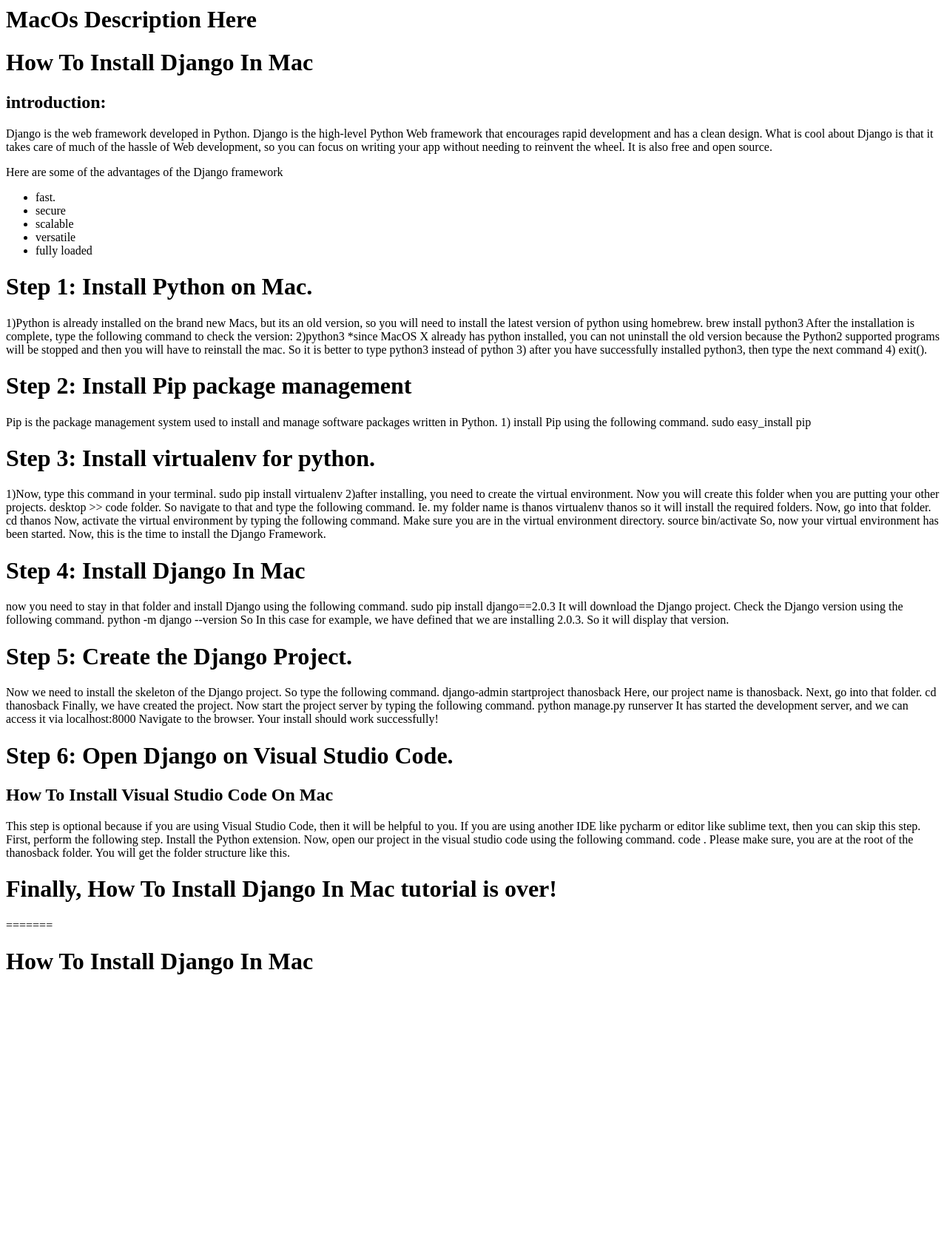
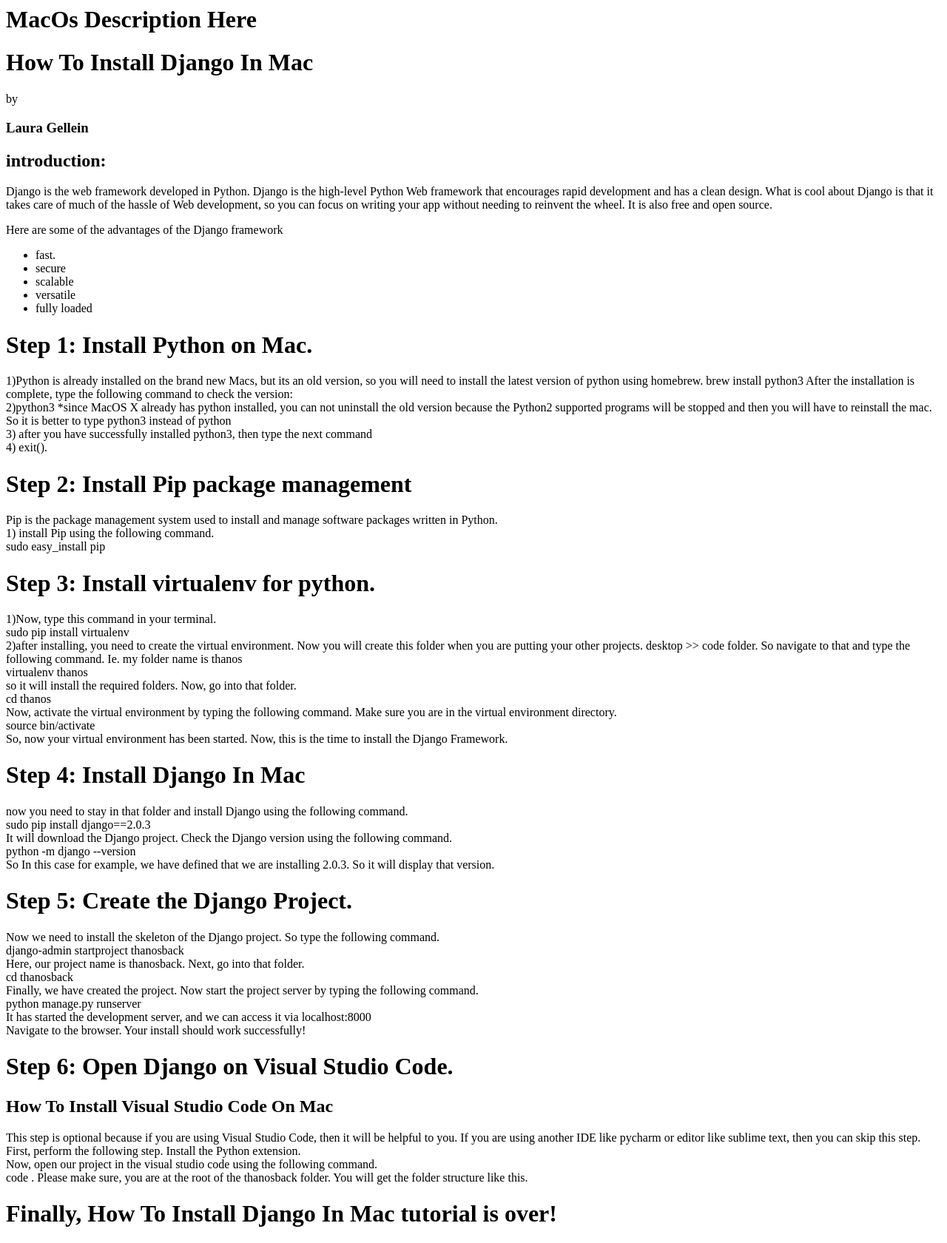
Before and after one commit to virgofreedom/itc-134-hello-world, a Python web app: template templates/helloapp/macos.html in a window 1280 px wide. Shown: the whole page at 74% size. Before the commit the page ends 1317 px from the top, so only its background shows below. Run offline with Jinja, Linux system fonts and the light colour scheme; the template is opened without the code that fills it, so the values that code supplies are empty.

Commit message:
redsign template

```diff
--- a/templates/helloapp/macos.html
+++ b/templates/helloapp/macos.html
@@ -1,6 +1,5 @@
 <h1>MacOs Description Here</h1>
-<h1>How To Install Django In Mac
-</h1>
+<h1>How To Install Django In Mac</h1>by <h3>Laura Gellein</h3>
 <h2>introduction:
 </h2>
 <p>Django is the web framework developed in Python. Django is the high-level Python Web framework that encourages rapid development and has a clean design. What is cool about Django is that it takes care of much of the hassle of Web development, so you can focus on writing your app without needing to reinvent the wheel. It is also free and open source.
@@ -8,7 +7,7 @@
 <p>Here are some of the advantages of the Django framework
 
 </p>
-<ul>
+<ul class="w3-ul">
     <li>fast.</li>
     <li>secure</li>
     <li>scalable</li>
@@ -20,60 +19,56 @@
 
 <p>1)Python is already installed on the brand new Macs, but its an old version, so you will need to install the latest version of python using homebrew.
  brew install python3
-After the installation is complete, type the following command to check the version:
+After the installation is complete, type the following command to check the version: <br>
 2)python3
-*since MacOS X already has python installed, you can not uninstall the old version because the Python2 supported programs will be stopped and then you will have to reinstall the mac. So it is better to type python3 instead of python
-3) after you have successfully installed python3, then type the next command
+*since MacOS X already has python installed, you can not uninstall the old version because the Python2 supported programs will be stopped and then you will have to reinstall the mac. So it is better to type python3 instead of python<br>
+3) after you have successfully installed python3, then type the next command<br>
 4) exit().
 </p>
 <h1>Step 2: Install Pip package management</h1>
-<p>Pip is the package management system used to install and manage software packages written in Python.
-1) install Pip using the following command.
+<p>Pip is the package management system used to install and manage software packages written in Python. <br>
+1) install Pip using the following command.<br>
 sudo easy_install pip
 </p>
 <h1>Step 3: Install virtualenv for python.
 </h1>
-<p>1)Now, type this command in your terminal.
-sudo pip install virtualenv
-2)after installing, you need to create the virtual environment. Now you will create this folder when you are putting your other projects. desktop >> code folder. So navigate to that and type the following command. Ie. my folder name is thanos
-virtualenv thanos
-so it will install the required folders. Now, go into that folder.
-cd thanos
-Now, activate the virtual environment by typing the following command.  Make sure you are in the virtual environment directory.
-source bin/activate
-So, now your virtual environment has been started. Now, this is the time to install the Django Framework.
+<p>1)Now, type this command in your terminal.<br>
+sudo pip install virtualenv<br>
+2)after installing, you need to create the virtual environment. Now you will create this folder when you are putting your other projects. desktop >> code folder. So navigate to that and type the following command. Ie. my folder name is thanos<br>
+virtualenv thanos<br>
+so it will install the required folders. Now, go into that folder.<br>
+cd thanos<br>
+Now, activate the virtual environment by typing the following command.  Make sure you are in the virtual environment directory.<br>
+source bin/activate<br>
+So, now your virtual environment has been started. Now, this is the time to install the Django Framework.<br>
 </p>
 <h1>Step 4: Install Django In Mac
 </h1>
-<p>now you need to stay in that folder and install Django using the following command.
-sudo pip install django==2.0.3
-It will download the Django project. Check the Django version using the following command.
-python -m django --version
-So In this case for example, we have defined that we are installing 2.0.3. So it will display that version.
+<p>now you need to stay in that folder and install Django using the following command.<br>
+sudo pip install django==2.0.3<br>
+It will download the Django project. Check the Django version using the following command.<br>
+python -m django --version<br>
+So In this case for example, we have defined that we are installing 2.0.3. So it will display that version.<br>
 </p>
 <h1>Step 5: Create the Django Project.
 </h1>
-<p>Now we need to install the skeleton of the Django project. So type the following command.
-django-admin startproject thanosback
-Here, our project name is thanosback. Next, go into that folder.
-cd thanosback
-Finally, we have created the project. Now start the project server by typing the following command.
-python manage.py runserver
-It has started the development server, and we can access it via localhost:8000
+<p>Now we need to install the skeleton of the Django project. So type the following command.<br>
+django-admin startproject thanosback<br>
+Here, our project name is thanosback. Next, go into that folder.<br>
+cd thanosback<br>
+Finally, we have created the project. Now start the project server by typing the following command.<br>
+python manage.py runserver<br>
+It has started the development server, and we can access it via localhost:8000<br>
     Navigate to the browser. Your install should work successfully!</p>
 
 <h1>Step 6: Open Django on Visual Studio Code.</h1>
 <h2> How To Install Visual Studio Code On Mac
 </h2>
 <p>This step is optional because if you are using Visual Studio Code, then it will be helpful to you. If you are using another IDE like pycharm or editor like sublime text, then you can skip this step. First, perform the following step.
-Install the Python extension.
-Now, open our project in the visual studio code using the following command.
+Install the Python extension.<br>
+Now, open our project in the visual studio code using the following command.<br>
 code .
 Please make sure, you are at the root of the thanosback folder.
 You will get the folder structure like this.
 </p>
-<h1>Finally, How To Install Django In Mac tutorial is over!
-
-</h1>
-=======
-<h1>How To Install Django In Mac</h1>
+<h1>Finally, How To Install Django In Mac tutorial is over!</h1>
--- a/templates/helloapp/window.html
+++ b/templates/helloapp/window.html
@@ -1,5 +1,5 @@
-<h1>Window Description Here</h1>
-<ul style="list-style-type">
+<h1>How To Install Django on Windows</h1>by<h3>AARON ALLEN</h3>
+<ul class="w3-ul">
     <li>First you are going to want to install python onto your machine if you haven't already
     </li>
 
```
Also changed, not shown: templates/base.html (+5 -3 lines).
